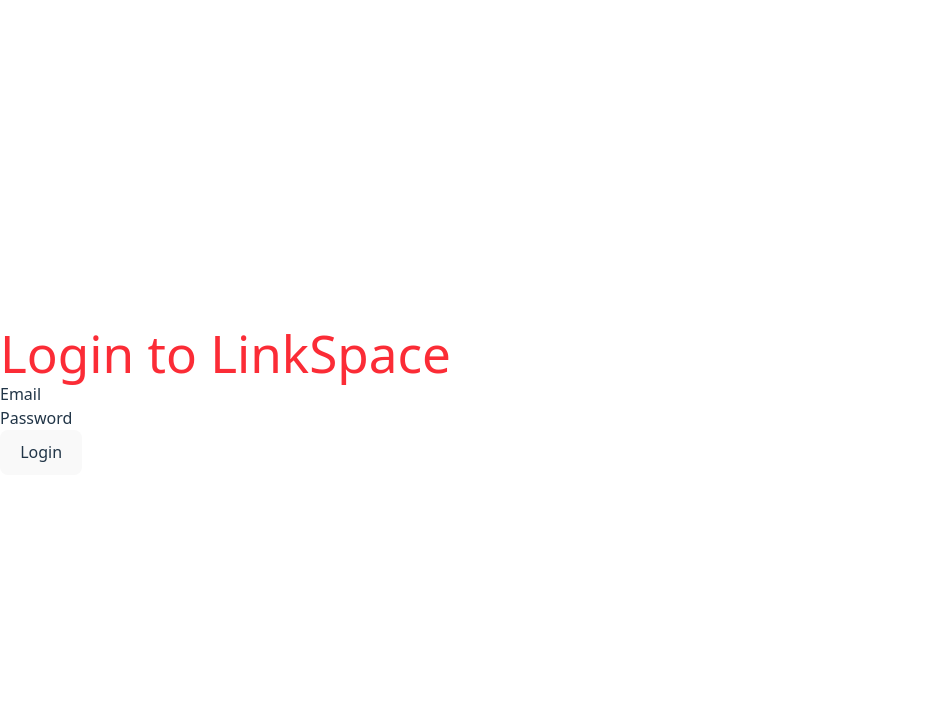
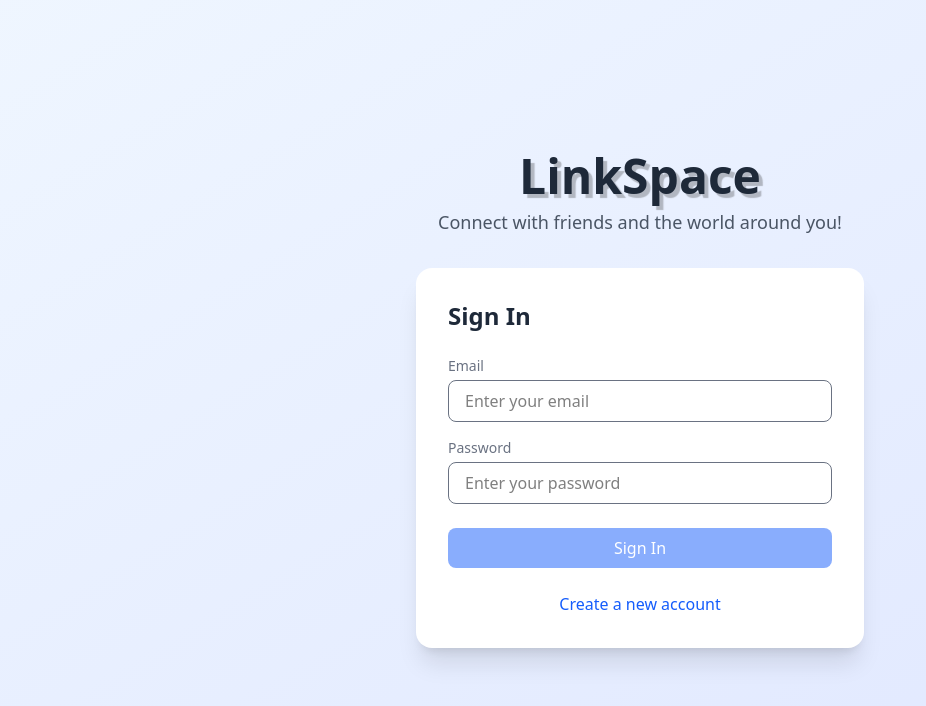
Before and after one commit to idoberk/LinkSpace, a React (Vite) app in the folder frontend/: page / in a window 1280 px wide. Shown: the top 706 px of the page, without its empty margins (0-926 px from the left). Built offline with nearby package versions, Linux system fonts and the light colour scheme.

Commit message:
Added a mock welcome page

```diff
--- a/frontend/src/App.jsx
+++ b/frontend/src/App.jsx
@@ -1,42 +1,62 @@
 import { useState } from 'react';
 import api from './lib/axios';
+import SignIn from './components/SignIn';
+import SignUp from './components/SignUp';
 
 export default function App() {
-	const [email, setEmail] = useState('');
-	const [password, setPassword] = useState('');
-	const [loading, setLoading] = useState(false);
+	const [isSignUp, setIsSignUp] = useState(false);
+	// const [email, setEmail] = useState('');
+	// const [password, setPassword] = useState('');
+	// const [loading, setLoading] = useState(false);
 
-	const handleLogin = async () => {
-		setLoading(true);
+	// const handleLogin = async () => {
+	// 	setLoading(true);
 
-		try {
-			const res = await api.post('/account/login', {
-				email,
-				password,
-			});
+	// 	try {
+	// 		const res = await api.post('/account/login', {
+	// 			email,
+	// 			password,
+	// 		});
 
-			console.log('Login successful', {
-				message: res.data.message,
-				token: res.data.token,
-				user: res.data.user,
-			});
-		} catch (error) {
-			if (error.response) {
-				console.log('Login failed:', error.response.data.errors);
-			} else {
-				console.log('Network error:', error.message);
-			}
-		} finally {
-			setLoading(false);
-		}
+	// 		console.log('Login successful', {
+	// 			message: res.data.message,
+	// 			token: res.data.token,
+	// 			user: res.data.user,
+	// 		});
+	// 	} catch (error) {
+	// 		if (error.response) {
+	// 			console.log('Login failed:', error.response.data.errors);
+	// 		} else {
+	// 			console.log('Network error:', error.message);
+	// 		}
+	// 	} finally {
+	// 		setLoading(false);
+	// 	}
+	// };
+
+	const handleSwitchForms = () => {
+		setIsSignUp(!isSignUp);
 	};
 
 	return (
-		<div>
-			<div>
-				<h1 className='text-red-500'>Login to LinkSpace</h1>
-				<div>
-					<div>
+		<div className='min-h-screen bg-gradient-to-br from-blue-50 to-indigo-100 flex items-center justify-center p-4'>
+			<div className='max-w-md w-full'>
+				<div className='text-center mb-8'>
+					<h1
+						className='text-5xl font-bold text-gray-800 mb-2'
+						style={{
+							textShadow: '4px 4px 1px rgba(50,50,50,0.3)',
+						}}>
+						LinkSpace
+					</h1>
+					<p className='text-gray-600 text-lg'>
+						Connect with friends and the world around you!
+					</p>
+				</div>
+				<div
+					className='bg-white rounded-2xl shadow-xl overflow-hidden transition-all duration-500 ease-in-out'
+					style={{ minHeight: '380px' }}>
+					{/* <div>
 						<label>Email</label>
 						<input
 							type='email'
@@ -56,7 +76,12 @@
 						onClick={handleLogin}
 						disabled={loading || !email || !password}>
 						{loading ? 'Logging in...' : 'Login'}
-					</button>
+					</button> */}
+					{!isSignUp ? (
+						<SignIn onSwitchToSignUp={handleSwitchForms} />
+					) : (
+						<SignUp onSwitchToSignIn={handleSwitchForms} />
+					)}
 				</div>
 			</div>
 		</div>
--- /dev/null
+++ b/frontend/src/components/SignIn.jsx
@@ -0,0 +1,91 @@
+import { useState } from 'react';
+import api from '../lib/axios';
+
+export default function SignIn({ onSwitchToSignUp }) {
+	const [formData, setFormData] = useState({
+		email: '',
+		password: '',
+	});
+	const [loading, setLoading] = useState(false);
+
+	const handleInputChange = (e) => {
+		const { name, value } = e.target;
+		setFormData((prev) => ({
+			...prev,
+			[name]: value,
+		}));
+	};
+
+	const handleFormSubmit = async () => {
+		setLoading(true);
+
+		try {
+			const response = await api.post('/account/login', formData);
+			console.log('Login successful:', response.data.user);
+			// onSignIn(response.data);
+		} catch (error) {
+			console.log(
+				'Login failed:',
+				error.response?.data?.errors || error.message,
+			);
+		} finally {
+			setLoading(false);
+		}
+	};
+
+	return (
+		<div className='p-8'>
+			<h2 className='text-2xl font-semibold text-gray-800 mb-6'>
+				Sign In
+			</h2>
+			<div className='space-y-4'>
+				<div className='relative group'>
+					<label
+						htmlFor='signin-email'
+						className='block text-sm font-medium text-gray-500 mb-1 group-focus-within:text-blue-600'>
+						Email
+					</label>
+					<input
+						type='email'
+						id='signin-email'
+						name='email'
+						autoComplete='off'
+						value={formData.email}
+						onChange={handleInputChange}
+						className={`w-full px-4 py-2 border rounded-lg focus:outline-none focus:ring-2 focus:ring-blue-500 focus:border-transparent transition-all duration-200 border-gray-500`}
+						placeholder='Enter your email'
+					/>
+				</div>
+				<div className='relative group'>
+					<label
+						htmlFor='signin-password'
+						className='block text-sm font-medium text-gray-500 mb-1 group-focus-within:text-blue-600'>
+						Password
+					</label>
+					<input
+						type='password'
+						id='signin-password'
+						name='password'
+						value={formData.password}
+						onChange={handleInputChange}
+						className={`w-full px-4 py-2 border rounded-lg focus:outline-none focus:ring-2 focus:ring-blue-500 focus:border-transparent transition-all duration-200 border-gray-500`}
+						placeholder='Enter your password'
+					/>
+				</div>
+			</div>
+			<button
+				onClick={handleFormSubmit}
+				disabled={loading || !formData.email || !formData.password}
+				className='w-full mt-6 bg-blue-600 text-white py-2 px-4 rounded-lg hover:bg-blue-700 focus:outline-none focus:ring-2 focus:ring-blue-500 focus:ring-offset-2 transition-all duration-200 disabled:opacity-50 disabled:cursor-not-allowed'>
+				{loading ? 'Signing in...' : 'Sign In'}
+			</button>
+			<div className='mt-6 text-center'>
+				<button
+					onClick={onSwitchToSignUp}
+					className='text-blue-600 hover:text-blue-800 font-medium transition-colors duration-200'>
+					Create a new account
+				</button>
+			</div>
+		</div>
+	);
+}
--- /dev/null
+++ b/frontend/src/components/SignUp.jsx
@@ -0,0 +1,175 @@
+import { useState, useActionState } from 'react';
+import api from '../lib/axios';
+
+const initialFormState = {
+	errors: null,
+	enteredValues: {
+		email: '',
+		password: '',
+		firstName: '',
+		lastName: '',
+	},
+};
+
+export default function SignUp({ onSwitchToSignIn }) {
+	async function submitSignUpAction(prevFormState, formData) {
+		const email = formData.get('email');
+		const password = formData.get('password');
+		const firstName = formData.get('firstName');
+		const lastName = formData.get('lastName');
+
+		let errors = [];
+
+		if (errors.length > 0) {
+			return {
+				errors,
+				enteredValues: {
+					email,
+					password,
+					firstName,
+					lastName,
+				},
+			};
+		}
+
+		const response = await api.post('/account/register', {
+			email,
+			password,
+			firstName,
+			lastName,
+		});
+
+		console.log('Registration successful:', response.data);
+
+		return { errors: null };
+	}
+
+	const [formState, formAction, isPending] = useActionState(
+		submitSignUpAction,
+		initialFormState,
+	);
+
+	/* const [formData, setFormData] = useState({
+		email: '',
+		password: '',
+		firstName: '',
+		lastName: '',
+	});
+	const [loading, setLoading] = useState(false);
+
+	const handleInputChange = (e) => {
+		const { name, value } = e.target;
+		setFormData((prev) => ({
+			...prev,
+			[name]: value,
+		}));
+	};
+
+	const handleFormSubmit = async () => {
+		setLoading(true);
+
+		try {
+			const response = await api.post('/account/register', formData);
+			console.log('Registration successful:', response.data);
+			// onSignIn(response.data);
+		} catch (error) {
+			console.log(
+				'Registration failed:',
+				error.response?.data?.errors || error.message,
+			);
+		} finally {
+			setLoading(false);
+		}
+	}; */
+
+	return (
+		<div className='p-8'>
+			<h2 className='text-2xl font-semibold text-gray-800 mb-6'>
+				Create Account
+			</h2>
+			<form action={formAction} className='space-y-4'>
+				<div className='grid grid-cols-2 gap-4'>
+					<div className='relative group'>
+						<label
+							htmlFor='firstName'
+							className='block text-sm font-medium text-gray-500 mb-1 group-focus-within:text-blue-600 transition-colors duration-200'>
+							First Name
+						</label>
+						<input
+							type='text'
+							id='firstName'
+							name='firstName'
+							defaultValue={formState.enteredValues?.firstName}
+							//onChange={handleInputChange}
+							className={`w-full px-4 py-2 border rounded-lg focus:outline-none focus:ring-2 focus:ring-blue-500 focus:border-transparent transition-all duration-200 border-gray-500`}
+							placeholder='John'
+						/>
+					</div>
+					<div className='relative group'>
+						<label
+							htmlFor='lastName'
+							className='block text-sm font-medium text-gray-500 mb-1 group-focus-within:text-blue-600'>
+							Last Name
+						</label>
+						<input
+							type='text'
+							id='lastName'
+							name='lastName'
+							defaultValue={formState.enteredValues?.lastName}
+							//onChange={handleInputChange}
+							className={`w-full px-4 py-2 border rounded-lg focus:outline-none focus:ring-2 focus:ring-blue-500 focus:border-transparent transition-all duration-200 border-gray-500`}
+							placeholder='Doe'
+						/>
+					</div>
+				</div>
+				<div className='relative group'>
+					<label
+						htmlFor='email'
+						className='block text-sm font-medium text-gray-500 mb-1 group-focus-within:text-blue-600'>
+						Email
+					</label>
+					<input
+						type='email'
+						id='email'
+						name='email'
+						defaultValue={formState.enteredValues?.email}
+						//onChange={handleInputChange}
+						autoComplete='off'
+						className={`w-full px-4 py-2 border rounded-lg focus:outline-none focus:ring-2 focus:ring-blue-500 focus:border-transparent transition-all duration-200 border-gray-500`}
+						placeholder='john.doe@example.com'
+					/>
+				</div>
+				<div className='relative group'>
+					<label
+						htmlFor='password'
+						className='block text-sm font-medium text-gray-500 mb-1 group-focus-within:text-blue-600'>
+						Password
+					</label>
+					<input
+						type='password'
+						id='password'
+						name='password'
+						defaultValue={formState.enteredValues?.password}
+						//onChange={handleInputChange}
+						className={`w-full px-4 py-2 border rounded-lg focus:outline-none focus:ring-2 focus:ring-blue-500 focus:border-transparent transition-all duration-200 border-gray-500`}
+						placeholder='At least 6 characters'
+					/>
+				</div>
+				<button
+					type='submit'
+					//onClick={handleFormSubmit}
+					className='w-full mb-4 bg-green-600 text-white py-2 px-4 rounded-lg hover:bg-green-700 focus:outline-none focus:ring-2 focus:ring-green-500 focus:ring-offset-2 transition-all duration-200 disabled:opacity-50 disabled:cursor-not-allowed'
+					disabled={isPending}>
+					{isPending ? 'Creating account...' : 'Sign Up'}
+				</button>
+			</form>
+			<div className='text-center'>
+				<button
+					onClick={onSwitchToSignIn}
+					className='text-blue-600 hover:text-blue-800 font-medium transition-colors duration-200'>
+					Already have an account? Sign in
+				</button>
+			</div>
+		</div>
+	);
+}
--- a/frontend/src/index.css
+++ b/frontend/src/index.css
@@ -1,6 +1,6 @@
 @import 'tailwindcss';
 
-:root {
+/* :root {
 	font-family: system-ui, Avenir, Helvetica, Arial, sans-serif;
 	line-height: 1.5;
 	font-weight: 400;
@@ -67,4 +67,4 @@
 	button {
 		background-color: #f9f9f9;
 	}
-}
+} */
```
